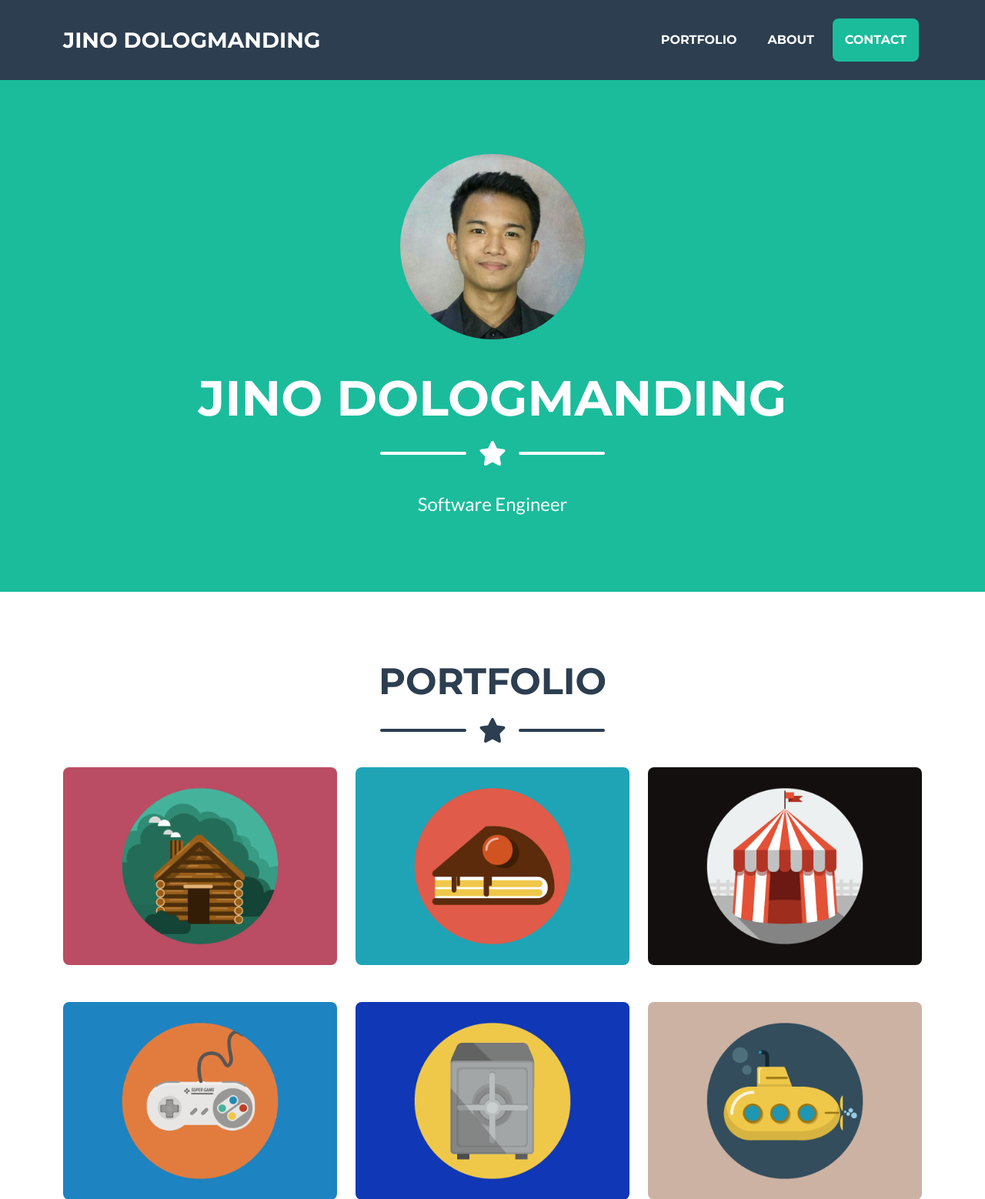
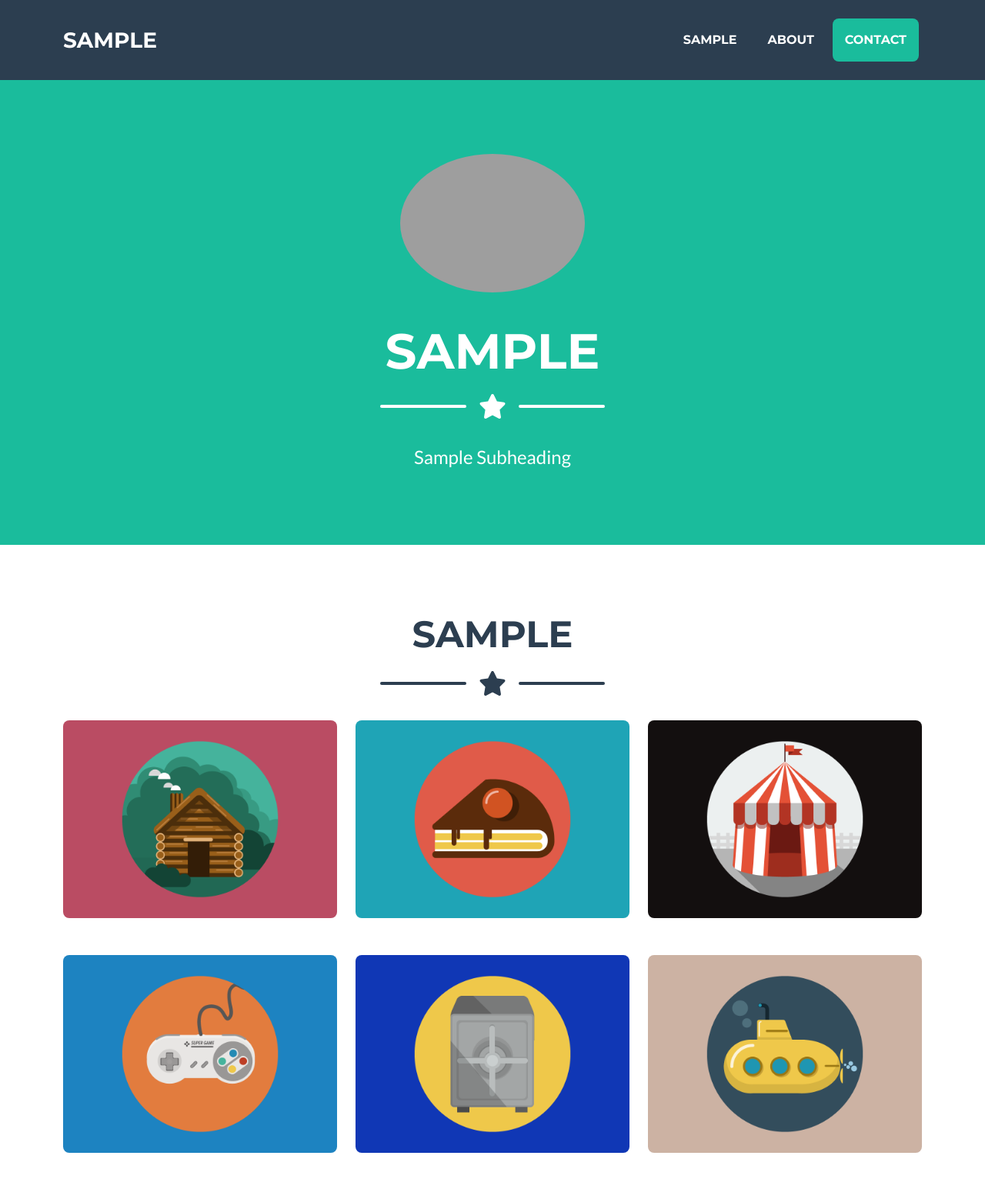
Before and after one commit to jino-d/portfolio, a Django app: page / in a window 1280 px wide. Shown: the top 1558 px of the page at 77% size. Run offline with Django 4.2, Linux system fonts and the light colour scheme; some libraries are stand-ins or nearby versions; grey boxes are pictures that could not be loaded.

Commit message:
Created branch for Sample display.

```diff
--- a/base/templates/index.html
+++ b/base/templates/index.html
@@ -8,7 +8,7 @@
         <meta name="viewport" content="width=device-width, initial-scale=1, shrink-to-fit=no" />
         <meta name="description" content="" />
         <meta name="author" content="" />
-        <title>Jino Dologmanding</title>
+        <title>Sample</title>
         <!-- Favicon-->
         <link rel="icon" type="image/x-icon" href="{% static 'assets/favicon.ico' %}" />
         <!-- Font Awesome icons (free version)-->
@@ -24,14 +24,14 @@
         <!-- Navigation-->
         <nav class="navbar navbar-expand-lg bg-secondary text-uppercase fixed-top" id="mainNav">
             <div class="container">
-                <a class="navbar-brand" href="#page-top">Jino Dologmanding</a>
+                <a class="navbar-brand" href="#page-top">Sample</a>
                 <button class="navbar-toggler text-uppercase font-weight-bold bg-primary text-white rounded" type="button" data-bs-toggle="collapse" data-bs-target="#navbarResponsive" aria-controls="navbarResponsive" aria-expanded="false" aria-label="Toggle navigation">
                     Menu
                     <i class="fas fa-bars"></i>
                 </button>
                 <div class="collapse navbar-collapse" id="navbarResponsive">
                     <ul class="navbar-nav ms-auto">
-                        <li class="nav-item mx-0 mx-lg-1"><a class="nav-link py-3 px-0 px-lg-3 rounded" href="#portfolio">Portfolio</a></li>
+                        <li class="nav-item mx-0 mx-lg-1"><a class="nav-link py-3 px-0 px-lg-3 rounded" href="#portfolio">Sample</a></li>
                         <li class="nav-item mx-0 mx-lg-1"><a class="nav-link py-3 px-0 px-lg-3 rounded" href="#about">About</a></li>
                         <li class="nav-item mx-0 mx-lg-1"><a class="nav-link py-3 px-0 px-lg-3 rounded" href="#contact">Contact</a></li>
                     </ul>
@@ -42,9 +42,9 @@
         <header class="masthead bg-primary text-white text-center">
             <div class="container d-flex align-items-center flex-column">
                 <!-- Masthead Avatar Image-->
-                <img class="masthead-avatar mb-5 profile-img" src="{% static 'assets/img/profile.png' %}" alt="..." />
+                <img class="masthead-avatar mb-5 profile-img" src="{% static 'assets/img/sample.png' %}" alt="..." />
                 <!-- Masthead Heading-->
-                <h1 class="masthead-heading text-uppercase mb-0">Jino Dologmanding</h1>
+                <h1 class="masthead-heading text-uppercase mb-0">Sample</h1>
                 <!-- Icon Divider-->
                 <div class="divider-custom divider-light">
                     <div class="divider-custom-line"></div>
@@ -52,14 +52,14 @@
                     <div class="divider-custom-line"></div>
                 </div>
                 <!-- Masthead Subheading-->
-                <p class="masthead-subheading font-weight-light mb-0">Software Engineer</p>
+                <p class="masthead-subheading font-weight-light mb-0">Sample Subheading</p>
             </div>
         </header>
         <!-- Portfolio Section-->
         <section class="page-section portfolio" id="portfolio">
             <div class="container">
                 <!-- Portfolio Section Heading-->
-                <h2 class="page-section-heading text-center text-uppercase text-secondary mb-0">Portfolio</h2>
+                <h2 class="page-section-heading text-center text-uppercase text-secondary mb-0">Sample</h2>
                 <!-- Icon Divider-->
                 <div class="divider-custom">
                     <div class="divider-custom-line"></div>
```
